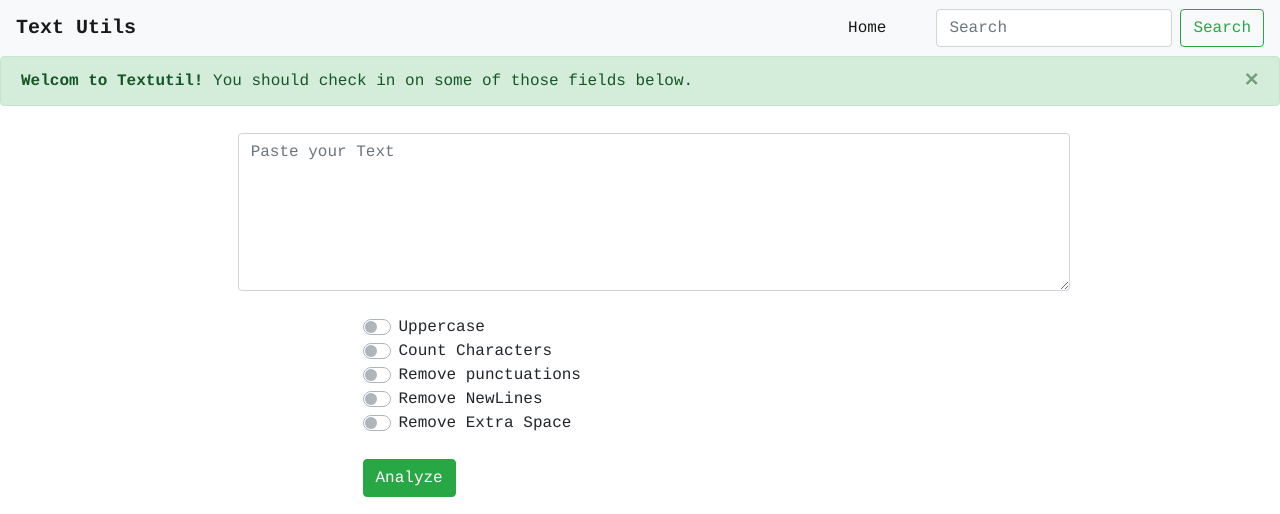
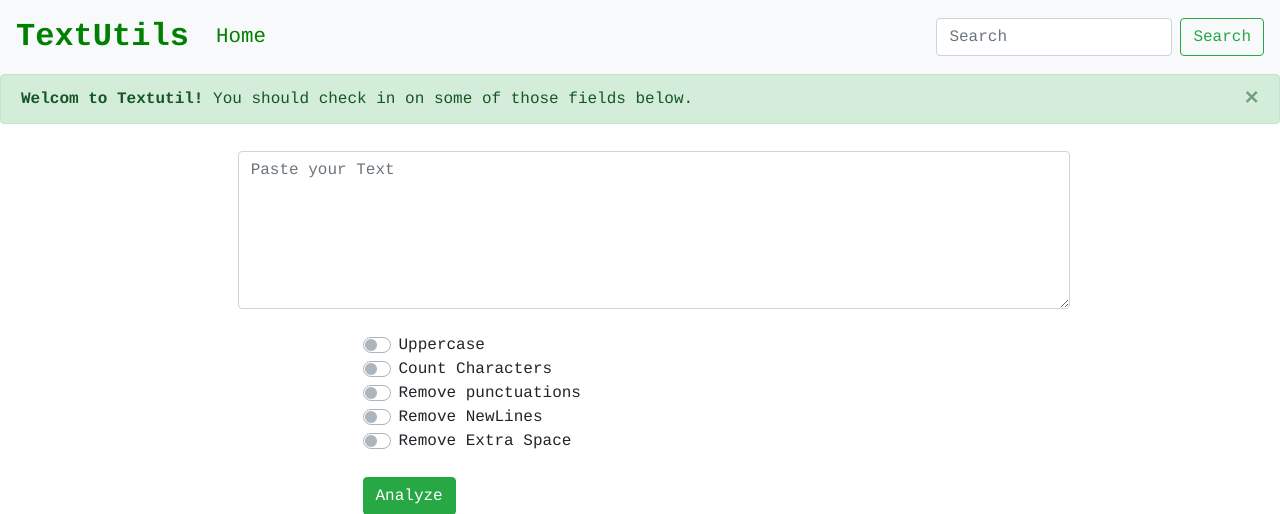
Before and after one commit to AjasMohammed/TextUtils, a Django app: template textutil/templates/index.html in a window 1280 px wide. Shown: the top 514 px of the page. Run offline with Django 3.2, Linux system fonts and the light colour scheme; the template is opened without the code that fills it, so the values that code supplies are empty; some libraries are stand-ins or nearby versions.

Commit message:
minor Changes in layout.

```diff
--- a/textutil/templates/analyze.html
+++ b/textutil/templates/analyze.html
@@ -1,5 +1,5 @@
 <!DOCTYPE html>
-<html lang="en">
+<html lang="en" xmlns="http://www.w3.org/1999/html">
 <head>
     <meta charset="UTF-8">
     <title>Analyzer</title>
@@ -8,9 +8,9 @@
 <h1 align="center" style="font-family:courier;"><u>Analyzed Text </u></h1>
 
 
-<h4>
+<p>
     <pre style="font-family:courier; font-size:1em">{{text}}</pre>
-</h4>
+</p>
 <br>
 
 <p><h4>{{statement}} {{ans}}</h4></p>
--- a/textutil/templates/index.html
+++ b/textutil/templates/index.html
@@ -15,10 +15,11 @@
     <span class="navbar-toggler-icon"></span>
   </button>
   <div class="collapse navbar-collapse" id="navbarTogglerDemo01">
-    <a class="navbar-brand" href="#" style="font-family:courier;font-weight:bold">Text Utils</a>
+    <a class="navbar-brand" href="#" style="font-family:courier;font-weight:bold;color:green;font-size:2em;">TextUtils</a>
     <ul class="navbar-nav mr-auto mt-2 mt-lg-0">
       <li class="nav-item active">
-        <a class="nav-link" href="\" style="margin-left:43em">Home <span class="sr-only">(current)</span></a>
+        <a class="nav-link" href="\" style="color:green;font-size: 130%;margin-left: 5%;">
+            Home<span class="sr-only">(current)</span></a>
       </li>
 
     </ul>
```
